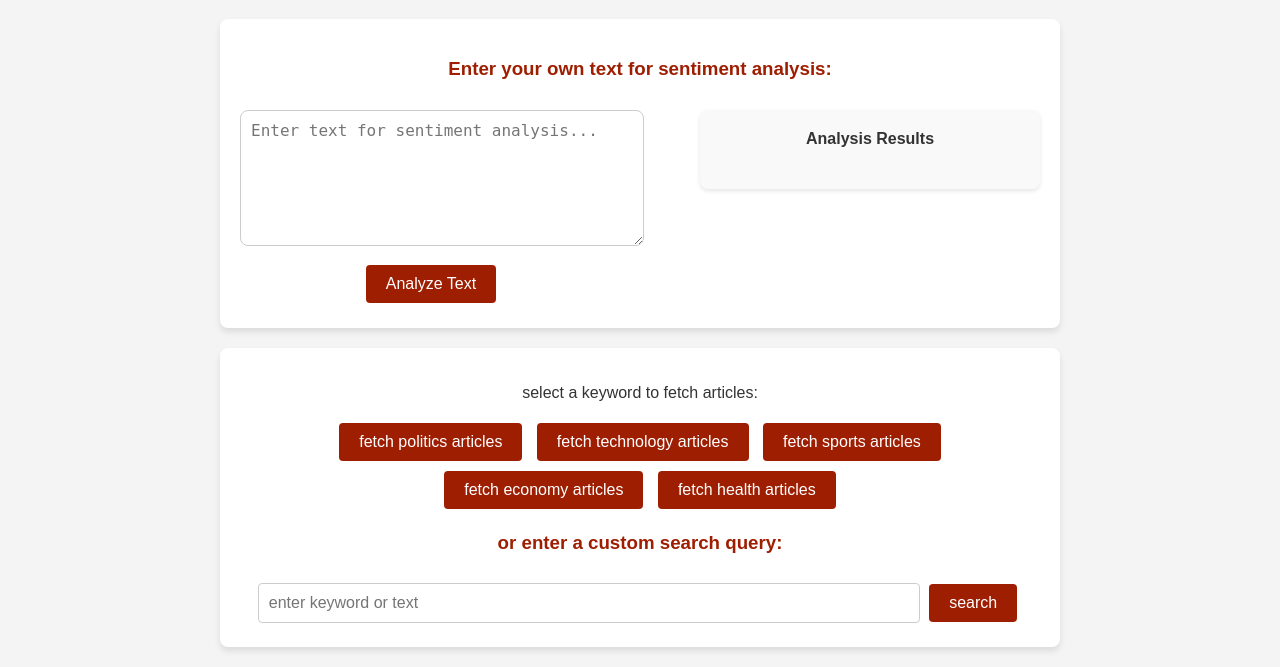
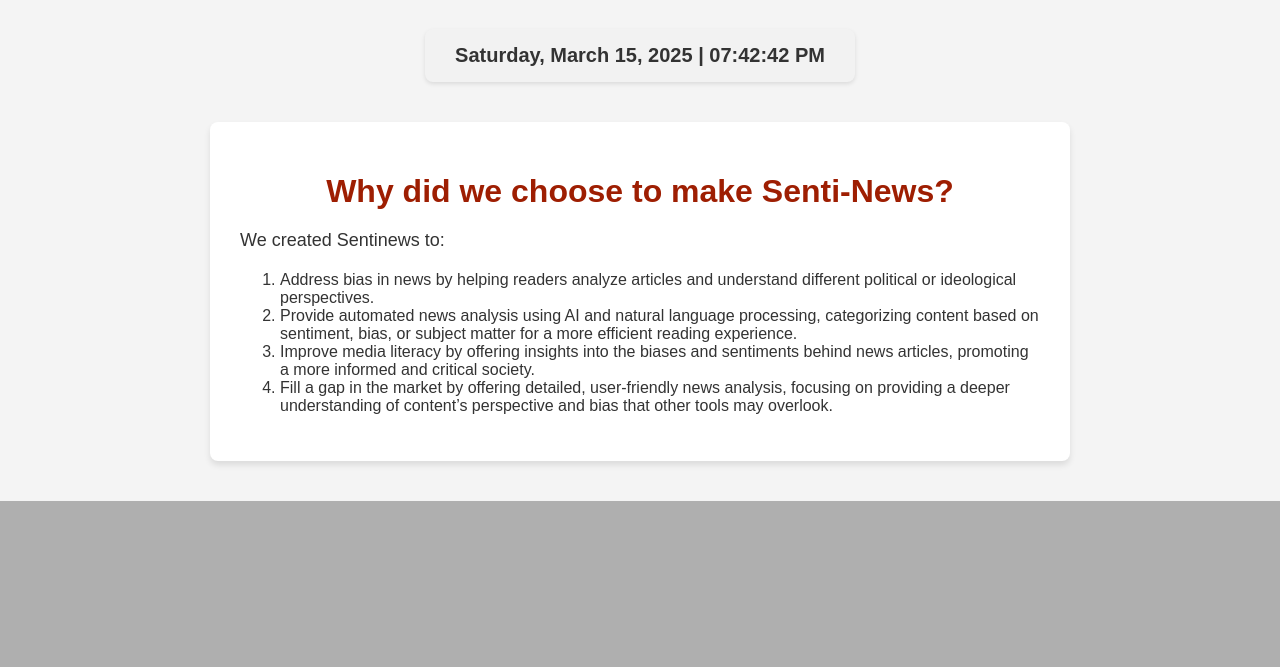
Before and after one commit to nishia1/senti-news, a Flask app: page / in a window 1280 px wide. Shown: the part 352-1019 px from the top of the page. After the commit the page ends 853 px from the top, so only its background shows below. Run offline with Flask 3, Linux system fonts and the light colour scheme; parts of the project's set-up code (start-up, migrations or seed data) failed here and were passed over.

Commit message:
updates to home page & news articles

```diff
--- a/sentiNews_code/final_version/templates/index.html
+++ b/sentiNews_code/final_version/templates/index.html
@@ -3,24 +3,21 @@
 <head>
     <meta charset="UTF-8">
     <meta name="viewport" content="width=device-width, initial-scale=1.0">
-    <title>senti-news</title>
+    <title>Senti-News</title>
     <script src="https://code.jquery.com/jquery-3.6.0.min.js"></script>
     <style>
-        /* okay, time to make the page look awesome! */
         body {
-            font-family: arial, sans-serif;
+            font-family: Arial, sans-serif;
             background-color: #f4f4f4;
             margin: 0;
             padding: 0;
             color: #333;
         }
 
-
-        h3 {
+        h1, h2, h3 {
             color: #9e1e02;
         }
 
-        /* Navigation Bar */
         .navbar {
             background-color: #9e1e02;
             padding: 15px;
@@ -35,11 +32,10 @@
         }
 
         .navbar a:hover {
-            background-color: #9e1e02;
+            background-color: #7c1d1b;
             border-radius: 5px;
         }
 
-        /* Hero Section with Static Image */
         .hero-section {
             position: relative;
             width: 100%;
@@ -51,13 +47,10 @@
             color: white;
             text-align: center;
             background-repeat: no-repeat;
-        background-size: 100% auto;
+            background-size: cover;
             opacity: 0.8;
         }
 
-
-
-        /* Separate boxed containers */
         .box-container {
             max-width: 800px;
             margin: 20px auto;
@@ -68,12 +61,10 @@
             text-align: center;
         }
 
-        /* Smooth Scroll Effect */
         html {
             scroll-behavior: smooth;
         }
 
-        /* Button styles */
         button {
             background-color: #9e1e02;
             color: white;
@@ -87,10 +78,9 @@
         }
 
         button:hover {
-            background-color: #9e1e02;
+            background-color: #7c1d1b;
         }
 
-        /* Input box */
         input[type="text"] {
             padding: 10px;
             font-size: 16px;
@@ -100,7 +90,6 @@
             border: 1px solid #ccc;
         }
 
-        /* Sentiment Analysis Layout */
         .analysis-container {
             display: flex;
             justify-content: space-between;
@@ -149,196 +138,95 @@
             height: 300px;
             margin-top: 10px;
         }
+
+        .why-senti-news {
+            background-color: #fff;
+            padding: 30px;
+            max-width: 800px;
+            margin: 40px auto;
+            border-radius: 8px;
+            box-shadow: 0 4px 6px rgba(0, 0, 0, 0.1);
+        }
+
+        .why-senti-news h1 {
+            font-size: 32px;
+            text-align: center;
+            margin-bottom: 20px;
+        }
+
+        .why-senti-news p {
+            font-size: 18px;
+            color: #333;
+            margin-bottom: 20px;
+        }
+
+        .why-senti-news ul {
+            list-style-type: none;
+            padding-left: 0;
+        }
+
+        .why-senti-news ul li {
+            font-size: 16px;
+            color: #555;
+            margin-bottom: 10px;
+            line-height: 1.6;
+        }
+
+        .current-date-time {
+            text-align: center;
+            font-size: 20px;
+            color: #333;
+            font-weight: bold;
+            margin-top: 30px;
+            margin-bottom: 20px;
+            background-color: #f2f2f2;
+            padding: 15px;
+            border-radius: 8px;
+            box-shadow: 0 2px 4px rgba(0, 0, 0, 0.1);
+            max-width: 400px;
+            margin-left: auto;
+            margin-right: auto;
+        }
     </style>
 </head>
 <body>
 
-    <!-- Navigation Bar -->
     <div class="navbar">
         <a href="/">Home</a>
         <a href="/text">Sentiment Analysis</a>
         <a href="/news">News Articles</a>
     </div>
 
-    <!-- Hero Section with Image -->
     <div class="hero-section">
         <h1>welcome to senti-news!</h1>
     </div>
 
-
-
-
-    <div class="box-container" id="sentiment">
-        <h3>Enter your own text for sentiment analysis:</h3>
-        <div class="analysis-container">
-            <div class="input-area">
-                <textarea id="userText" placeholder="Enter text for sentiment analysis..." rows="6"></textarea>
-                <button onclick="analyzeUserText()">Analyze Text</button>
-            </div>
-            <div class="results-area" id="userAnalysisResult">
-                <h4>Analysis Results</h4>
-            </div>
-        </div>
+    <div class="current-date-time" id="current-time">
     </div>
 
-    <div class="box-container" id="articles">
-        <p>select a keyword to fetch articles:</p>
-        <button onclick="fetchArticles('politics')">fetch politics articles</button>
-        <button onclick="fetchArticles('technology')">fetch technology articles</button>
-        <button onclick="fetchArticles('sports')">fetch sports articles</button>
-        <button onclick="fetchArticles('economy')">fetch economy articles</button>
-        <button onclick="fetchArticles('health')">fetch health articles</button>
-
-        <!-- or, you know, just type a search term -->
-        <h3>or enter a custom search query:</h3>
-        <input type="text" id="customQuery" placeholder="enter keyword or text" />
-        <button onclick="fetchCustomArticles()">search</button>
+    <div class="why-senti-news">
+        <h1>Why did we choose to make Senti-News?</h1>
+        <p>We created Sentinews to:</p>
+        <ol>
+            <li>Address bias in news by helping readers analyze articles and understand different political or ideological perspectives.</li>
+            <li>Provide automated news analysis using AI and natural language processing, categorizing content based on sentiment, bias, or subject matter for a more efficient reading experience.</li>
+            <li>Improve media literacy by offering insights into the biases and sentiments behind news articles, promoting a more informed and critical society.</li>
+            <li>Fill a gap in the market by offering detailed, user-friendly news analysis, focusing on providing a deeper understanding of content’s perspective and bias that other tools may overlook.</li>
+        </ol>
     </div>
 
     <script>
-        // fetching articles... here we gooo!
-        function fetchArticles(query) {
-            $.get('/fetch_articles', { query: query }, function(response) {
-                $('#articles').empty();
-                response.forEach(function(article) {
-                    $('#articles').append(
-                        `<div class="article">
-                            <h3>${article.title}</h3>
-                            <p>${article.content}</p>
-                            <button onclick="analyzeArticle(this, '${article.content.replace(/'/g, "\\'")}')">Analyze</button>
-                            <div class="analysis-results" style="display: none; border: 1px solid #ddd; padding: 10px; margin-top: 10px;"></div>
-                        </div>`
-                    );
-                });
-            });
+        function updateCurrentDateTime() {
+            const currentDateTime = new Date();
+            const formattedDate = currentDateTime.toLocaleString('en-US', { weekday: 'long', year: 'numeric', month: 'long', day: 'numeric' });
+            const formattedTime = currentDateTime.toLocaleString('en-US', { hour: '2-digit', minute: '2-digit', second: '2-digit', hour12: true });
+
+            document.getElementById('current-time').innerHTML = `${formattedDate} | ${formattedTime}`;
         }
 
-        // custom search, just for you, buddy
-        function fetchCustomArticles() {
-            const query = $('#customQuery').val();
-            if (query) {
-                $.get('/fetch_articles', { query: query }, function(response) {
-                    $('#articles').empty();
-                    response.forEach(function(article) {
-                        $('#articles').append('<div class="article"><h3>' + article.title + '</h3><p>' + article.content + '</p><button onclick="analyzeArticle(\'' + article.content + '\')">analyze</button></div>');
-                    });
-                });
-            } else {
-                alert("oops! please enter a keyword or text.");
-            }
-        }
-
-        function analyzeArticle(button, content) {
-            let articleDiv = $(button).closest('.article');
-            let resultsDiv = articleDiv.find('.analysis-results');
-            let chartContainer = articleDiv.find('.chart-container');
-
-            // Ensure the chart container and canvas exist
-            if (chartContainer.length === 0) {
-                chartContainer = $("<div class='chart-container'><canvas></canvas></div>");
-                articleDiv.append(chartContainer);
-            }
-
-            let canvas = chartContainer.find("canvas")[0];  // Get the canvas element
-            if (!canvas) {
-                console.error("Canvas element not found for chart");
-                return;
-            }
-
-            // Ensure content is not empty
-            if (!content.trim()) {
-                resultsDiv.html('<span style="color: red;">Article content is empty.</span>').fadeIn();
-                return;
-            }
-
-            $.ajax({
-                url: '/analyze_article',
-                type: 'POST',
-                contentType: "application/json",
-                data: JSON.stringify({ content: content.replace(/"/g, '\\"') }), // Escape double quotes
-                dataType: 'json',
-                success: function(response) {
-                    if (!response || !response.sentiment || !response.bias) {
-                        resultsDiv.html('<span style="color: red;">No analysis results available.</span>').fadeIn();
-                        return;
-                    }
-
-                    const sentiment = response.sentiment;
-                    const bias = response.bias;
-
-                    let sentimentResults = '<strong>Sentiment:</strong><br>';
-                    for (const [key, value] of Object.entries(sentiment)) {
-                        sentimentResults += `${key}: ${value}<br>`;
-                    }
-
-                    let biasResults = '<strong>Bias:</strong><br>';
-                    for (const [key, value] of Object.entries(bias)) {
-                        biasResults += `${key}: ${value}<br>`;
-                    }
-
-                    resultsDiv.html(sentimentResults + "<br>" + biasResults).fadeIn();
-
-                    // Destroy existing chart if it exists to prevent duplicates
-                    if (canvas.chartInstance) {
-                        canvas.chartInstance.destroy();
-                    }
-
-                    // Convert bias object values into an array
-                    const labels = Object.keys(bias);
-                    const dataValues = Object.values(bias);
-
-                    // Create a new chart
-                    canvas.chartInstance = new Chart(canvas, {
-                        type: 'bar',
-                        data: {
-                            labels: labels,
-                            datasets: [{
-                                label: 'Bias Score',
-                                data: dataValues,
-                                backgroundColor: 'rgba(75, 192, 192, 0.2)',
-                                borderColor: 'rgba(75, 192, 192, 1)',
-                                borderWidth: 1
-                            }]
-                        },
-                        options: {
-                            responsive: true,
-                            scales: {
-                                y: {
-                                    beginAtZero: true
-                                }
-                            }
-                        }
-                    });
-                },
-                error: function(error) {
-                    resultsDiv.html('<span style="color: red;">Error analyzing article.</span>').fadeIn();
-                    console.error("Analysis error:", error);
-                }
-            });
-        }
-        function analyzeUserText() {
-            const userText = $('#userText').val();
-            if (userText) {
-                $.post('/analyze', { 'text': userText })
-                .done(function(response) {
-                    let result = `<div class="alert alert-info">
-                        <p><strong>Sentiment:</strong> ${response.sentiment}</p>
-                        <p><strong>Polarity:</strong> ${response.polarity}</p>
-                        <p><strong>Subjectivity:</strong> ${response.subjectivity}</p>
-                    </div>`;
-                    $('#userAnalysisResult').html(result);
-                })
-                .fail(function(error) {
-                    alert('Error analyzing text: ' + error);
-                });
-            } else {
-                alert("Please enter some text for analysis.");
-            }
-        }
-
-
+        updateCurrentDateTime();
+        setInterval(updateCurrentDateTime, 1000);
     </script>
 
-    </script>
 </body>
 </html>
```
Lines whose indentation alone changed are shown as unchanged.
